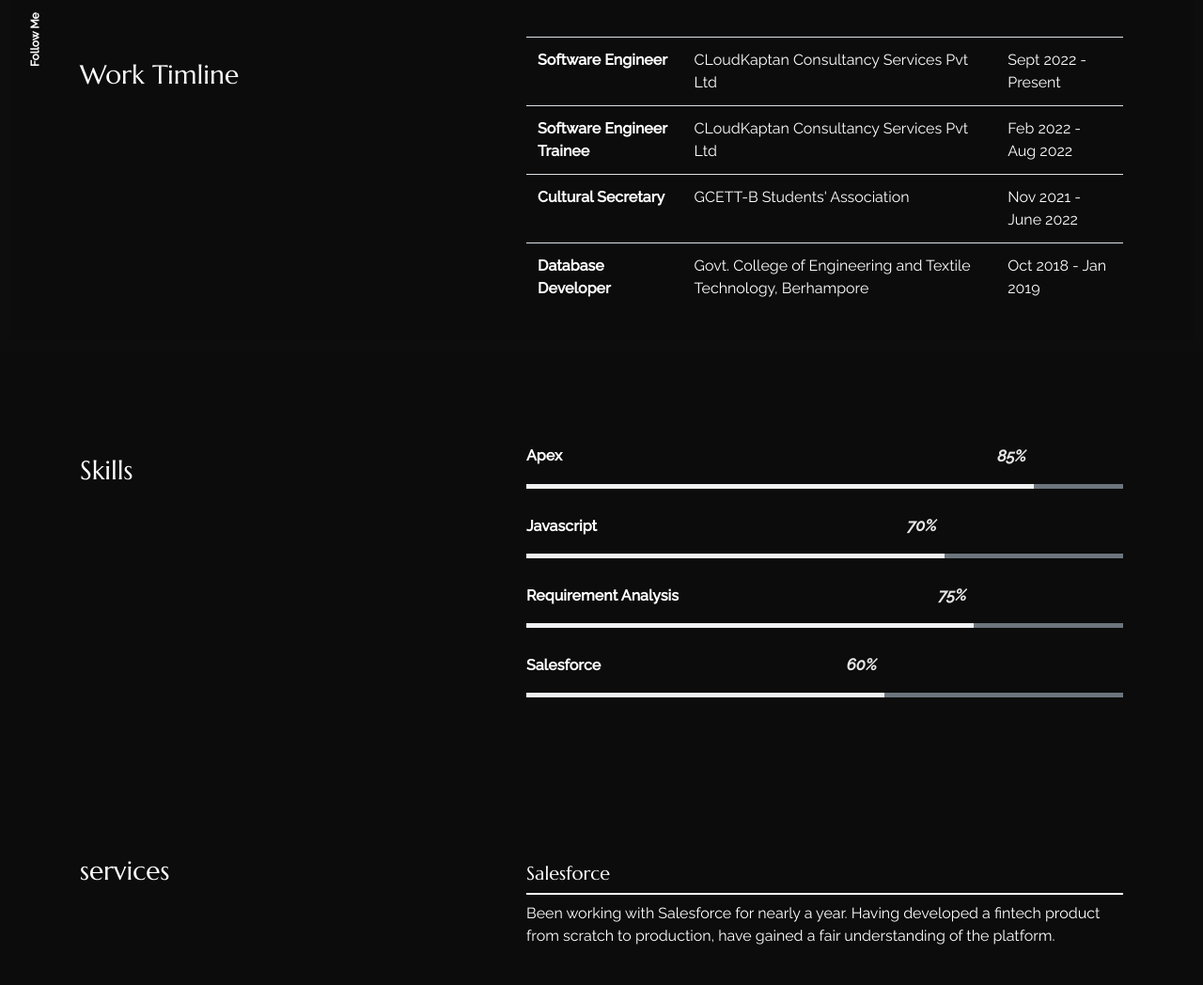
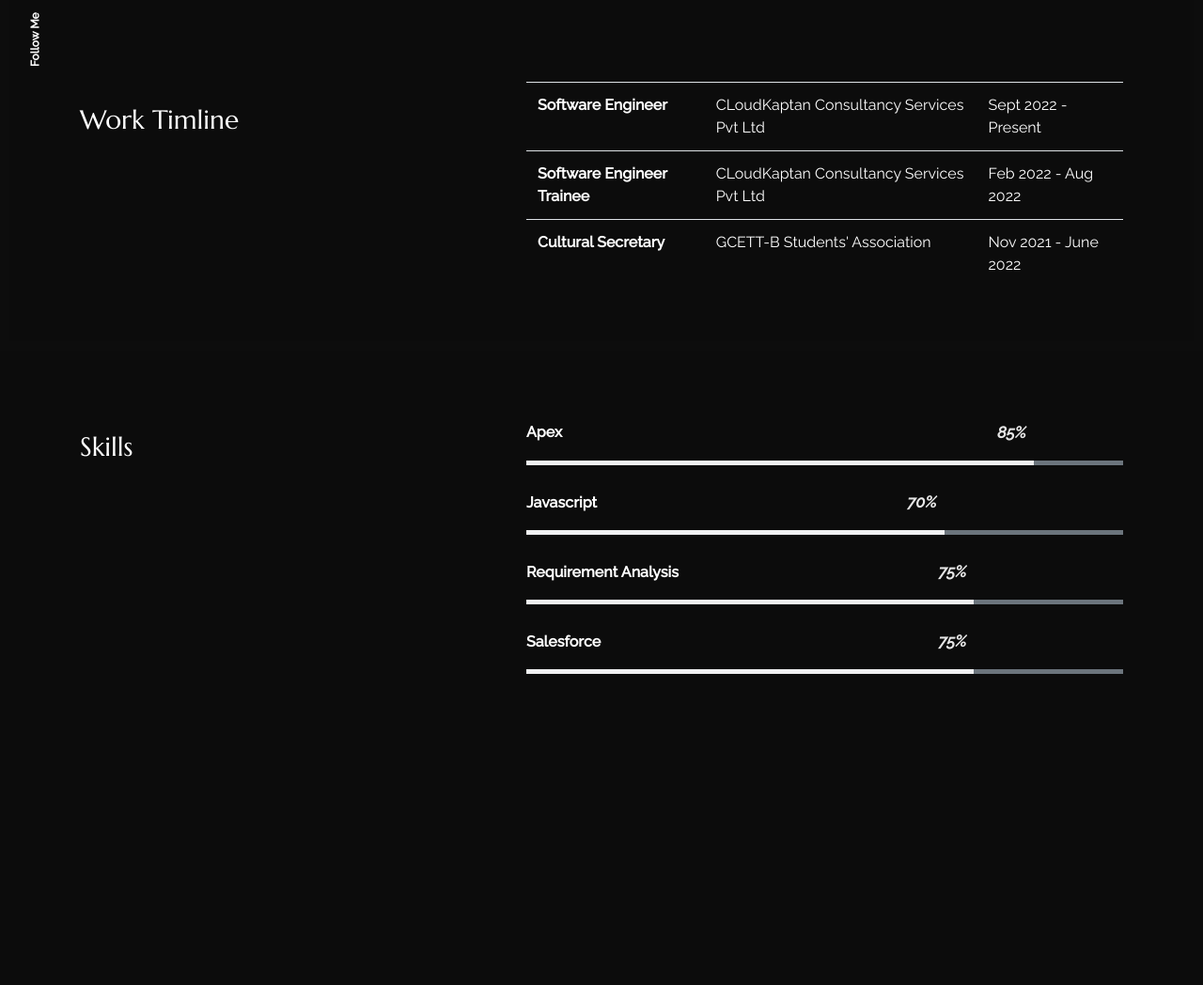
Before and after one commit to Karnak123/Karnak123.github.io, a React app: page /about in a window 1280 px wide. Shown: the part 427-1475 px from the top of the page at 94% size. After the commit the page ends 1174 px from the top, so only its background shows below. Built offline with nearby package versions, Linux system fonts and the light colour scheme; some packages are replaced by stand-ins of ours.

Commit message:
updated about section

```diff
--- a/src/content_option.js
+++ b/src/content_option.js
@@ -9,13 +9,14 @@
     animated: {
         first: "A Software Engineer with a passion for creating innovative solutions."
     },
-    description: "I work at CloudKaptan, a leading company that provides cloud-based services using Salesforce. I have been involved in developing and deploying various applications and integrations for our clients, using the latest technologies and best practices. I enjoy learning new skills and exploring new challenges, and always strive to deliver high-quality results.\nI created this portfolio page to showcase some of my work and achievements. I hope you enjoy browsing through my portfolio.",
+    description: "I work at CloudKaptan, a leading company that provides cloud-based services using Salesforce. I have been involved in developing and deploying various applications and integrations for our clients, using the latest technologies and best practices. I enjoy learning new skills and exploring new challenges, and always strive to deliver high-quality results.",
+    description1: "I created this portfolio page to showcase some of my work and achievements. I hope you enjoy browsing through my portfolio.",
     your_img_url: "https://i.imgur.com/6BNw4Tz.png",
 };
 
 const dataabout = {
     title: "a bit about my self",
-    aboutme: "I have a background in Computer Science and Engineering, and have worked on projects involving web development, data analysis, machine learning, and natural language processing. I have also participated in several hackathons and coding competitions, where I showcased my problem-solving and teamwork abilities.",
+    aboutme: "I am a software engineer with experience in developing and maintaining complex and intricate systems and integrations for various user flows and business requirements. Some of the major systems that I have designed and implemented include a loan amortization calculator and NACHA for funds transfer. My goal is to advance my career to a more managerial role where I can oversee the architecture and implementation of whole systems and integrations.",
 };
 const worktimeline = [{
     jobtitle: "Software Engineer",
@@ -31,11 +32,6 @@
     jobtitle: "Cultural Secretary",
     where: "GCETT-B Students' Association",
     date: "Nov 2021 - June 2022",
-},
-{
-    jobtitle: "Database Developer",
-    where: "Govt. College of Engineering and Textile Technology, Berhampore",
-    date: "Oct 2018 - Jan 2019",
 },
 ];
 
@@ -53,13 +49,7 @@
 },
 {
     name: "Salesforce",
-    value: 60,
-},
-];
-
-const services = [{
-    title: "Salesforce",
-    description: "Been working with Salesforce for nearly a year. Having developed a fintech product from scratch to production, have gained a fair understanding of the platform.",
+    value: 75,
 },
 ];
 
@@ -105,7 +95,6 @@
     dataportfolio,
     worktimeline,
     skills,
-    services,
     introdata,
     contactConfig,
     socialprofils,
--- a/src/pages/about/index.js
+++ b/src/pages/about/index.js
@@ -7,7 +7,6 @@
   meta,
   worktimeline,
   skills,
-  services,
 } from "../../content_option";
 
 export const About = () => {
@@ -79,21 +78,6 @@
             })}
           </Col>
         </Row>
-        <Row className="sec_sp">
-          <Col lang="5">
-            <h3 className="color_sec py-4">services</h3>
-          </Col>
-          <Col lg="7">
-            {services.map((data, i) => {
-              return (
-                <div className="service_ py-4" key={i}>
-                  <h5 className="service__title">{data.title}</h5>
-                  <p className="service_desc">{data.description}</p>
-                </div>
-              );
-            })}
-          </Col>
-        </Row>
       </Container>
     </HelmetProvider>
   );
--- a/src/pages/home/index.js
+++ b/src/pages/home/index.js
@@ -37,6 +37,7 @@
                   />
                 </h1>
                 <p className="mb-1x">{introdata.description}</p>
+                <p className="mb-1x">{introdata.description1}</p>
                 <div className="intro_btn-action pb-5">
                   <Link to="/portfolio" className="text_2">
                     <div id="button_p" className="ac_btn btn ">
```
Also changed, not shown: build/asset-manifest.json, build/index.html, 14 other files.
